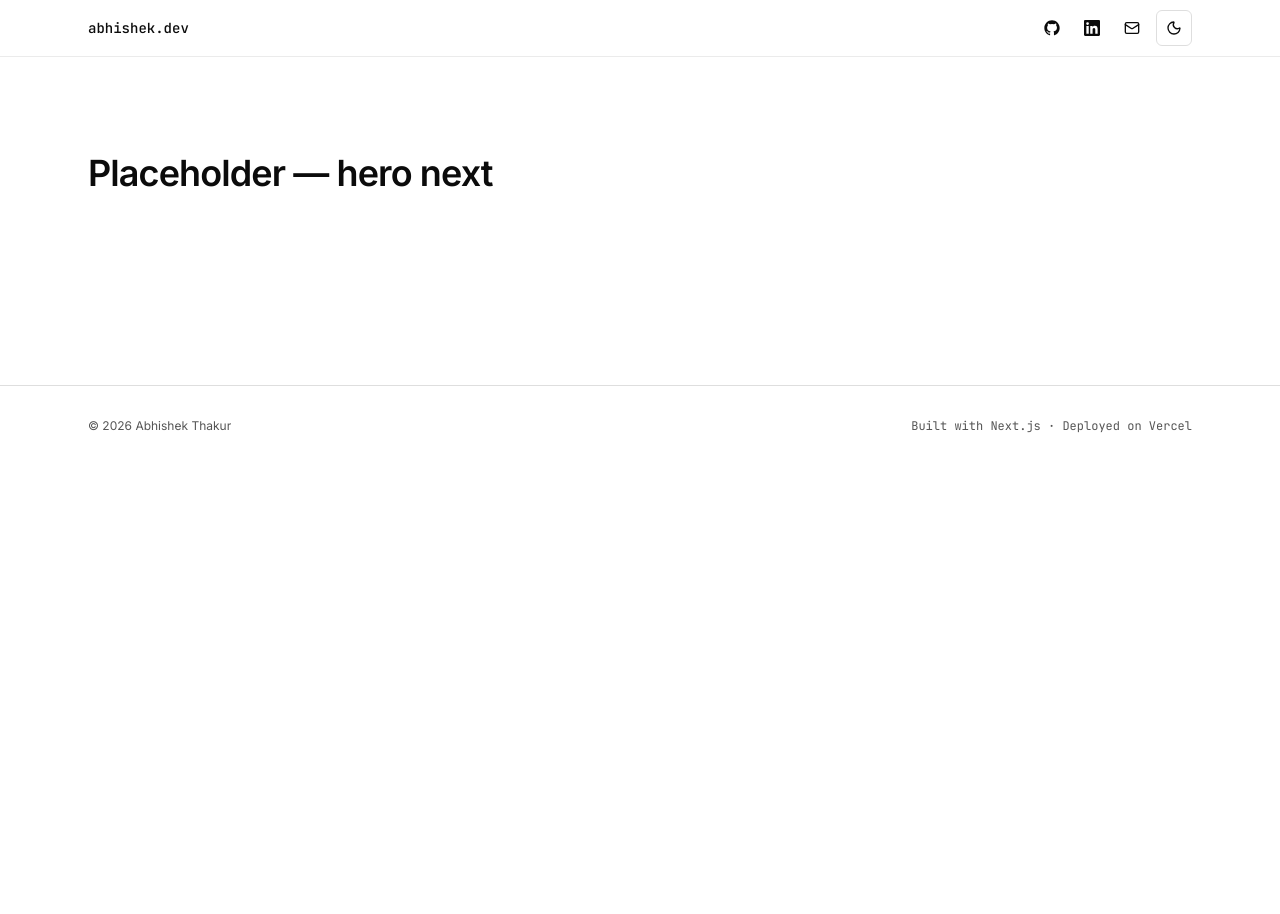
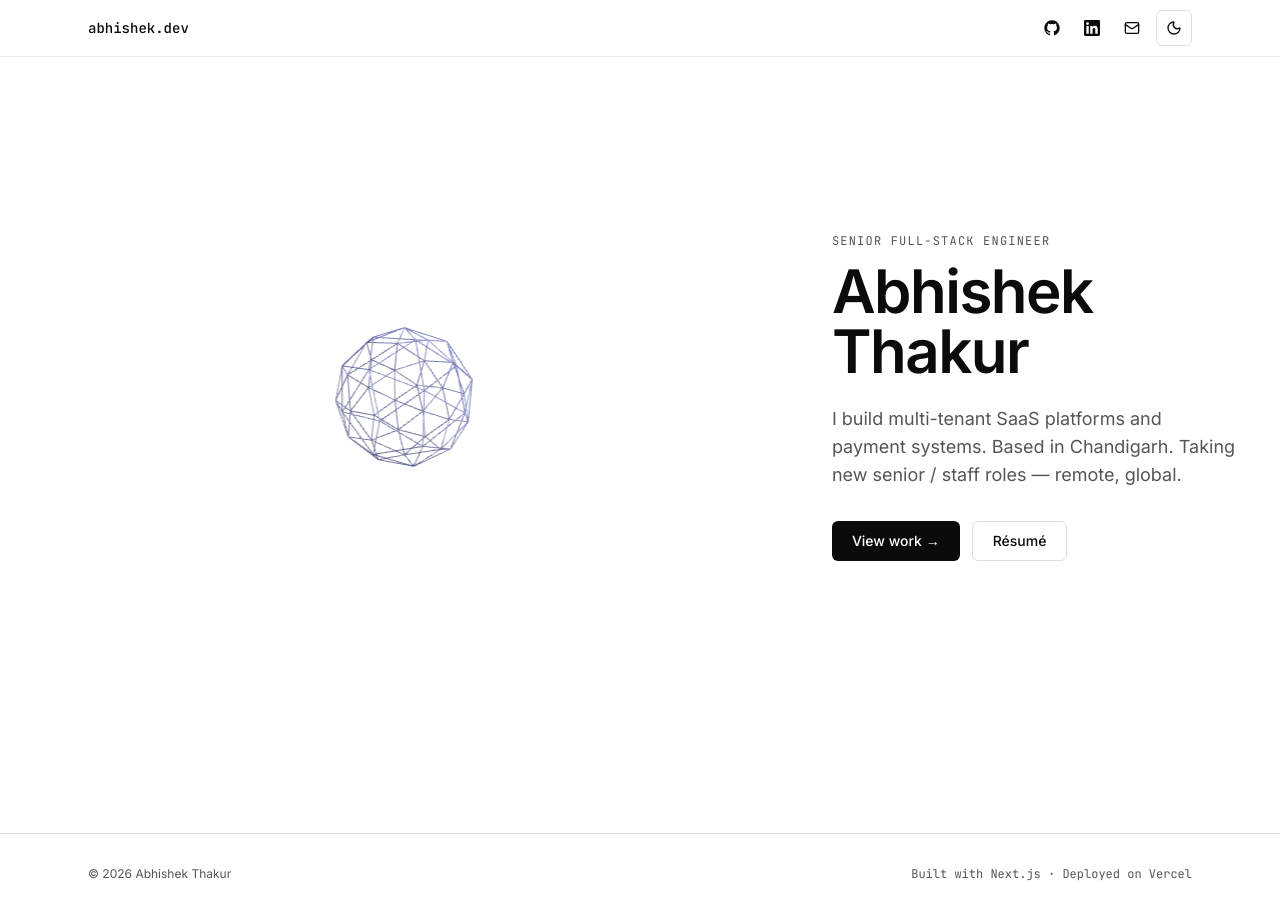
Before and after one commit to abhithakur7/abhithakur.dev, a Next.js app: page / in a window 1280 px wide. Before the commit the page ends 800 px from the top, so only its background shows below. Built offline with nearby package versions, Linux system fonts and the light colour scheme.

Commit message:
feat: hero with R3F mesh, reduced-motion fallback, lazy import

```diff
--- a/app/page.tsx
+++ b/app/page.tsx
@@ -1,7 +1,9 @@
+import { Hero } from '@/components/hero/hero';
+
 export default function HomePage() {
   return (
-    <div className="mx-auto max-w-6xl px-6 py-24">
-      <h1 className="text-4xl font-semibold tracking-tight">Placeholder — hero next</h1>
-    </div>
+    <>
+      <Hero />
+    </>
   );
 }
--- /dev/null
+++ b/components/hero/hero-fallback.tsx
@@ -0,0 +1,8 @@
+export function HeroFallback() {
+  return (
+    <div
+      aria-hidden
+      className="absolute inset-0 -z-10 bg-[radial-gradient(ellipse_at_top,var(--color-accent)/15,transparent_60%)]"
+    />
+  );
+}
--- /dev/null
+++ b/components/hero/hero-mesh.tsx
@@ -0,0 +1,35 @@
+'use client';
+import { Canvas, useFrame } from '@react-three/fiber';
+import { useRef } from 'react';
+import * as THREE from 'three';
+
+function AnimatedMesh() {
+  const ref = useRef<THREE.Mesh>(null);
+  useFrame(({ clock }) => {
+    if (!ref.current) return;
+    ref.current.rotation.x = Math.sin(clock.elapsedTime * 0.2) * 0.3;
+    ref.current.rotation.y = clock.elapsedTime * 0.15;
+  });
+  return (
+    <mesh ref={ref}>
+      <icosahedronGeometry args={[1.8, 1]} />
+      <meshStandardMaterial wireframe color="#6366f1" opacity={0.35} transparent />
+    </mesh>
+  );
+}
+
+export default function HeroMesh() {
+  return (
+    <Canvas
+      aria-hidden
+      className="absolute inset-0 -z-10"
+      camera={{ position: [0, 0, 5], fov: 45 }}
+      dpr={[1, 2]}
+      gl={{ antialias: true, alpha: true }}
+    >
+      <ambientLight intensity={0.4} />
+      <directionalLight position={[5, 5, 5]} intensity={0.6} />
+      <AnimatedMesh />
+    </Canvas>
+  );
+}
--- /dev/null
+++ b/components/hero/hero.tsx
@@ -0,0 +1,26 @@
+'use client';
+import dynamic from 'next/dynamic';
+import { useReducedMotion } from '@/lib/hooks/use-reduced-motion';
+import { HeroFallback } from './hero-fallback';
+
+const HeroMesh = dynamic(() => import('./hero-mesh'), { ssr: false, loading: () => <HeroFallback /> });
+
+export function Hero() {
+  const reduced = useReducedMotion();
+  return (
+    <section className="relative isolate flex min-h-[85dvh] items-center overflow-hidden">
+      {reduced ? <HeroFallback /> : <HeroMesh />}
+      <div className="mx-auto max-w-6xl px-6 py-24">
+        <p className="mb-3 font-mono text-xs uppercase tracking-widest text-muted-foreground">Senior Full-Stack Engineer</p>
+        <h1 className="text-balance text-5xl font-semibold tracking-tight sm:text-6xl">Abhishek Thakur</h1>
+        <p className="mt-6 max-w-2xl text-balance text-lg text-muted-foreground">
+          I build multi-tenant SaaS platforms and payment systems. Based in Chandigarh. Taking new senior / staff roles — remote, global.
+        </p>
+        <div className="mt-8 flex flex-wrap gap-3">
+          <a href="#work" className="inline-flex h-10 items-center rounded-md bg-foreground px-5 text-sm font-medium text-background hover:opacity-90">View work →</a>
+          <a href="/resume.pdf" className="inline-flex h-10 items-center rounded-md border border-border px-5 text-sm font-medium hover:bg-muted">Résumé</a>
+        </div>
+      </div>
+    </section>
+  );
+}
--- /dev/null
+++ b/lib/hooks/use-reduced-motion.ts
@@ -0,0 +1,14 @@
+'use client';
+import { useEffect, useState } from 'react';
+
+export function useReducedMotion(): boolean {
+  const [reduced, setReduced] = useState(false);
+  useEffect(() => {
+    const mql = window.matchMedia('(prefers-reduced-motion: reduce)');
+    setReduced(mql.matches);
+    const onChange = (e: MediaQueryListEvent) => setReduced(e.matches);
+    mql.addEventListener('change', onChange);
+    return () => mql.removeEventListener('change', onChange);
+  }, []);
+  return reduced;
+}
```
